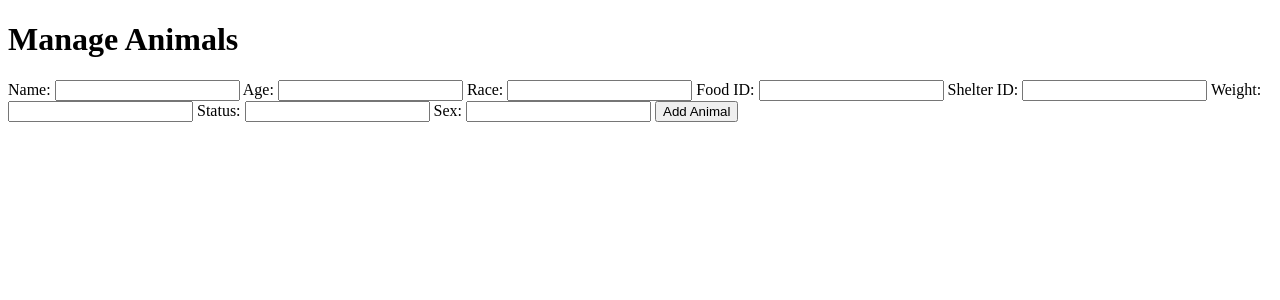
After one commit to FilipParyz/TestingDoggos, a Flask app: page /manage_animals in a window 1280 px wide. The commit adds this page. Shown: the top 300 px of the page. Run offline with Flask 3, Linux system fonts and the light colour scheme.

Commit message:
First try at the form for adding the animals

```diff
--- a/TestingDoggos.py
+++ b/TestingDoggos.py
@@ -180,6 +180,10 @@ def handle_shelter(shelter_id):
 def support_us():
     return render_template('support_us.html')
 
+@app.route('/manage_animals')
+def manage_animals():
+    return render_template('manage_animals.html')
+
     ###Here are the tests###
 # Routing dla podstrony "profile_page"
 @app.route('/profile_page.html')
--- a/static/js/script.js
+++ b/static/js/script.js
@@ -18,7 +18,7 @@ function loadOnClicks(){
   });
   //top menu
   ourAnimalsButton.addEventListener('click', () => {
-    console.log('OurAnimals');
+    window.location.href = manageAnimalsUrl;
   });
   logoutButton.addEventListener('click', () => {
     console.log('LogOut');
--- a/templates/index.html
+++ b/templates/index.html
@@ -9,6 +9,7 @@
     <link rel="stylesheet" href="{{ url_for('static', filename='css/sidebarstyle.css') }}">
     <script>
         var supportUsUrl = "{{ url_for('support_us') }}";
+        var manageAnimalsUrl = "{{ url_for('manage_animals') }}";
     </script>
     <script src="{{ url_for('static', filename='js/script.js') }}"></script>
 </head>
--- /dev/null
+++ b/templates/manage_animals.html
@@ -0,0 +1,58 @@
+<!DOCTYPE html>
+<html>
+<head>
+    <title>Manage Animals</title>
+    <script>
+        window.onload = function() {
+            document.querySelector('form').addEventListener('submit', function(event) {
+                event.preventDefault();
+                let formData = new FormData(event.target);
+                let jsonObject = {};
+                for (const [key, value]  of formData.entries()) {
+                    jsonObject[key] = value;
+                }
+                fetch('{{ url_for('handle_animals') }}', {
+                    method: 'POST',
+                    headers: {
+                        'Content-Type': 'application/json'
+                    },
+                    body: JSON.stringify(jsonObject)
+                }).then(response => response.json())
+                  .then(data => console.log(data))
+                  .catch(error => console.error('Error:', error));
+            });
+        };
+    </script>
+</head>
+<body>
+    <h1>Manage Animals</h1>
+    <form method="POST">
+        <label for="name">Name:</label>
+        <input type="text" id="name" name="name" required>
+
+        <label for="age">Age:</label>
+        <input type="number" id="age" name="age" required>
+
+        <label for="race">Race:</label>
+        <input type="text" id="race" name="race" required>
+
+        <label for="food_id">Food ID:</label>
+        <input type="text" id="food_id" name="food_id" required>
+
+        <label for="shelter_id">Shelter ID:</label>
+        <input type="text" id="shelter_id" name="shelter_id" required>
+
+        <label for="weight">Weight:</label>
+        <input type="number" id="weight" name="weight" required>
+
+        <label for="status">Status:</label>
+        <input type="text" id="status" name="status" required>
+
+        <label for="sex">Sex:</label>
+        <input type="text" id="sex" name="sex" required>
+
+        <button type="submit">Add Animal</button>
+    </form>
+
+</body>
+</html>
```
